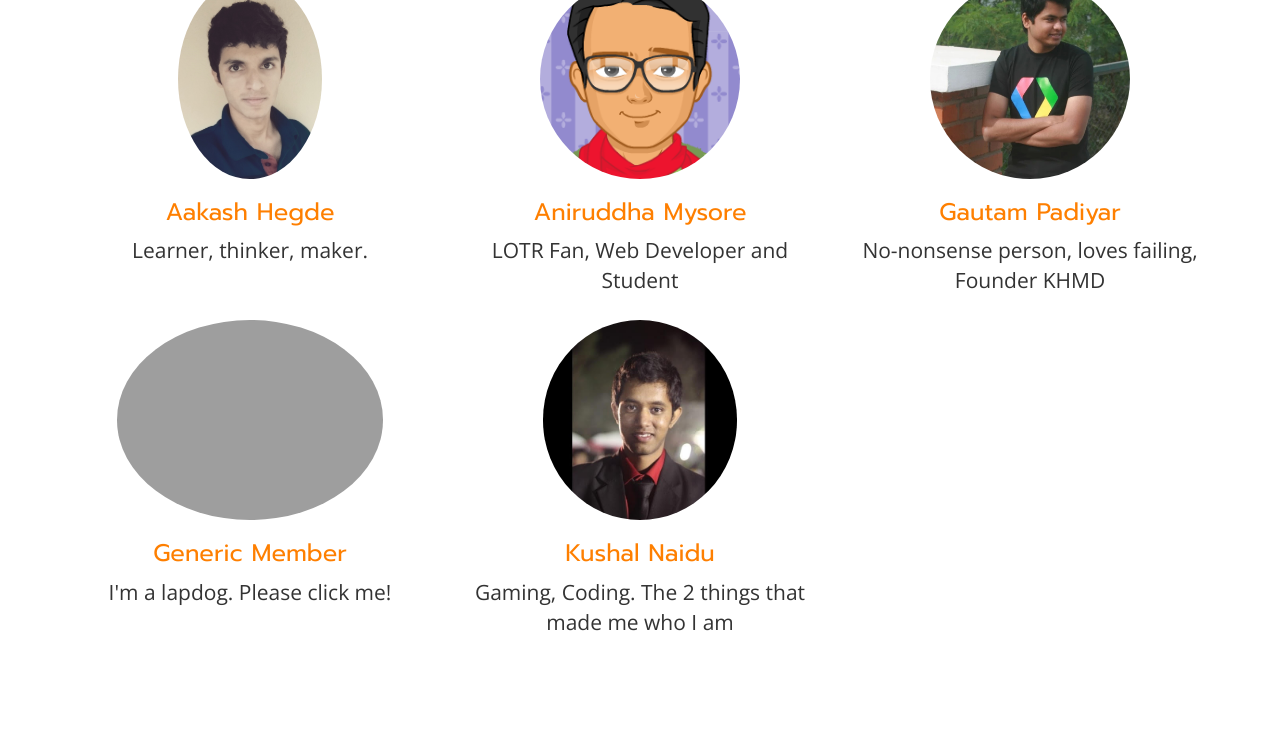
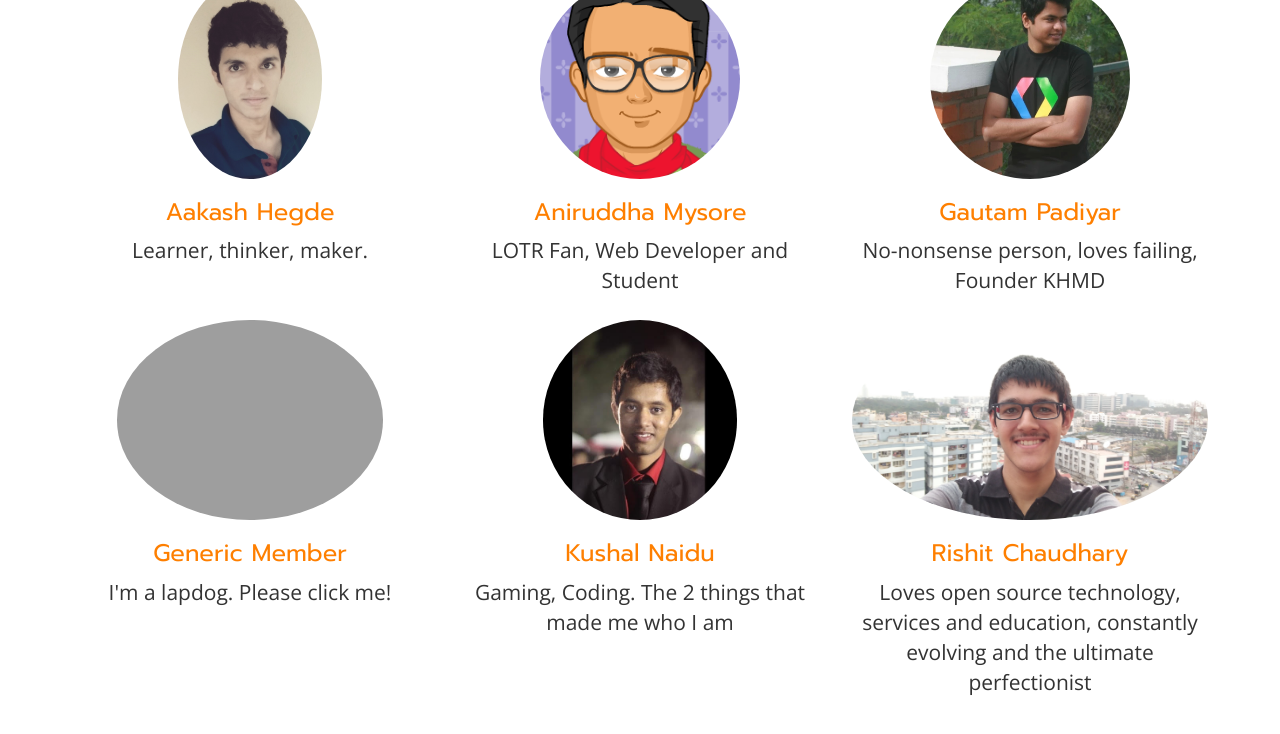
Before and after one commit to gautampadiyar/profiles, a Jekyll site: the page built from index.html, in a window 1280 px wide and 900 px high, scrolled down 1092 px, cut to the strip 0-736 px from the top of the window. Built offline with Jekyll 4.4.1, drawn with Linux system fonts in a browser that asks for light colours; nearby versions of some CDN libraries.

Commit message:
Update rishitchaudhary.md

```diff
--- a/_members/rishitchaudhary.md
+++ b/_members/rishitchaudhary.md
@@ -1,12 +1,12 @@
 ---
 layout: post
 title: Rishit Chaudhary
-description: ....
+description: Loves open source technology, services and education, constantly evolving and the ultimate perfectionist
 batch: Class of 2018
 current: 11th std. in SKCH
 image:
-    profile: "rishit.jpg"
-published: false
+    profile: "Rishit.jpg"
+published: true
 ---
 
 ### Story:
```
